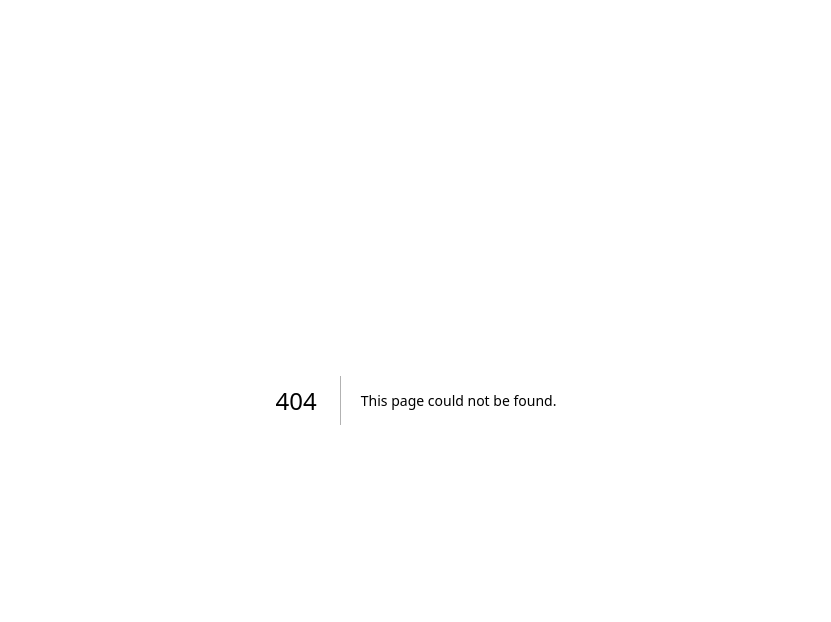
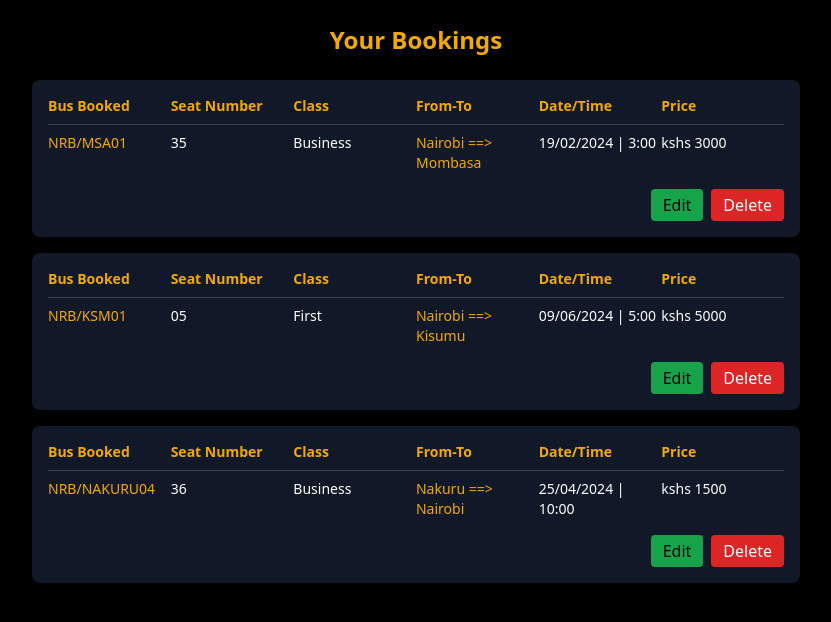
Before and after one commit to Melrwa/BookBus, a Next.js app in the folder client/: page /bookings in a window 1280 px wide. Before the commit this address had no page. Shown: the top 622 px of the page, without its empty margins (224-1055 px from the left). Built offline with nearby package versions, Linux system fonts and the light colour scheme.

Commit message:
Enhance homepage layout with logo, updated navigation links, and improved bus search results display; add bus registration and bookings components

```diff
--- /dev/null
+++ b/client/src/app/adminhomepage/addbuses/Addbuses.js
@@ -0,0 +1,51 @@
+// import React from 'react'
+
+// export default function Addbuses() {
+//   return (
+//     <div>
+//       Addbuses
+//     </div>
+//   )
+// }
+
+
+export default function RegisterBus() {
+    return (
+      <div className="min-h-screen bg-black flex items-center justify-center">
+        <div className="bg-gray-900 p-8 rounded-lg shadow-lg w-full max-w-md">
+          <h2 className="text-[#F4A900] text-xl font-semibold text-center mb-6">
+            Register a New Bus
+          </h2>
+          <form className="space-y-4">
+            <div>
+              <label className="text-[#F4A900] block mb-1">Bus Company</label>
+              <input type="text" className="w-full p-2 rounded bg-gray-700 text-white" />
+            </div>
+            <div>
+              <label className="text-[#F4A900] block mb-1">Bus Name</label>
+              <input type="text" className="w-full p-2 rounded bg-gray-700 text-white" />
+            </div>
+            <div>
+              <label className="text-[#F4A900] block mb-1">Number of Seats</label>
+              <input type="number" className="w-full p-2 rounded bg-gray-700 text-white" />
+            </div>
+            <div>
+              <label className="text-[#F4A900] block mb-1">Cost Per Seat</label>
+              <input type="number" className="w-full p-2 rounded bg-gray-700 text-white" />
+            </div>
+            <div>
+              <label className="text-[#F4A900] block mb-1">Route</label>
+              <input type="text" className="w-full p-2 rounded bg-gray-700 text-white" />
+            </div>
+            <div>
+              <label className="text-[#F4A900] block mb-1">Time Of Travel</label>
+              <input type="time" className="w-full p-2 rounded bg-gray-700 text-white" />
+            </div>
+            <button type="submit" className="w-full bg-[#F4A900] text-black p-2 rounded font-semibold">
+              Register
+            </button>
+          </form>
+        </div>
+      </div>
+    );
+  }
--- /dev/null
+++ b/client/src/app/adminhomepage/addbuses/page.js
@@ -0,0 +1,10 @@
+import React from 'react'
+import Addbuses from './Addbuses'
+
+export default function page() {
+  return (
+    <div>
+      <Addbuses />
+    </div>
+  )
+}
--- /dev/null
+++ b/client/src/app/bookings/bookings.js
@@ -0,0 +1,72 @@
+// import React from 'react'
+
+// export default function Bookings() {
+//   return (
+//     <div>
+//       Bookings
+//     </div>
+//   )
+// }
+
+
+export default function Bookings() {
+    const bookings = [
+      {
+        bus: "NRB/MSA01",
+        seat: "35",
+        class: "Business",
+        fromTo: "Nairobi ==> Mombasa",
+        dateTime: "19/02/2024 | 3:00",
+        price: "kshs 3000",
+      },
+      {
+        bus: "NRB/KSM01",
+        seat: "05",
+        class: "First",
+        fromTo: "Nairobi ==> Kisumu",
+        dateTime: "09/06/2024 | 5:00",
+        price: "kshs 5000",
+      },
+      {
+        bus: "NRB/NAKURU04",
+        seat: "36",
+        class: "Business",
+        fromTo: "Nakuru ==> Nairobi",
+        dateTime: "25/04/2024 | 10:00",
+        price: "kshs 1500",
+      },
+    ];
+
+    return (
+      <div className="min-h-screen bg-black text-white flex flex-col items-center p-6">
+        <h1 className="text-[#F4A900] text-2xl font-bold mb-6">Your Bookings</h1>
+
+        {bookings.map((booking, index) => (
+          <div key={index} className="bg-gray-900 w-full max-w-3xl p-4 rounded-lg shadow-lg mb-4">
+            <div className="grid grid-cols-6 text-sm font-semibold text-[#F4A900] border-b border-gray-700 pb-2">
+              <span>Bus Booked</span>
+              <span>Seat Number</span>
+              <span>Class</span>
+              <span>From-To</span>
+              <span>Date/Time</span>
+              <span>Price</span>
+            </div>
+
+            <div className="grid grid-cols-6 text-sm text-white py-2">
+              <span className="text-[#F4A900]">{booking.bus}</span>
+              <span>{booking.seat}</span>
+              <span>{booking.class}</span>
+              <span className="text-[#F4A900]">{booking.fromTo}</span>
+              <span>{booking.dateTime}</span>
+              <span>{booking.price}</span>
+            </div>
+
+            <div className="flex justify-end mt-2 space-x-2">
+              <button className="bg-green-600 text-black px-3 py-1 rounded">Edit</button>
+              <button className="bg-red-600 text-white px-3 py-1 rounded">Delete</button>
+            </div>
+          </div>
+        ))}
+      </div>
+    );
+  }
--- /dev/null
+++ b/client/src/app/bookings/page.js
@@ -0,0 +1,10 @@
+import React from 'react'
+import Bookings from './bookings'
+
+export default function page() {
+  return (
+    <div>
+      <Bookings />
+    </div>
+  )
+}
--- a/client/src/app/page.js
+++ b/client/src/app/page.js
@@ -3,16 +3,19 @@ export default function Home() {
         <div className="bg-black text-white min-h-screen">
             {/* Navbar */}
             <nav className="bg-gray-900 py-4 px-6 flex justify-between items-center">
-          <div className="text-2xl font-bold text-white">Book Bus</div>
+                <div className="flex items-center gap-2">
+                    <img src="/bus-logo.png" alt="Bus Logo" className="h-10" />
+                    <span className="text-2xl font-bold text-white">Book Bus</span>
+                </div>
                 <div className="flex gap-6">
                     <a href="#" className="text-white hover:text-yellow-500">Home</a>
-            <a href="#" className="text-white hover:text-yellow-500">Bookings</a>
-            <a href="#" className="text-white hover:text-yellow-500">About Us</a>
+                    <a href="/bookings" className="text-white hover:text-yellow-500">Bookings</a>
+                    <a href="#aboutus" className="text-white hover:text-yellow-500">About Us</a>
                     <a href="#" className="text-white hover:text-yellow-500">Contacts</a>
                 </div>
                 <div className="flex gap-4">
-            <button className="bg-[#F4A900] text-black px-4 py-2 rounded">Sign Up</button>
-            <button className="bg-[#F4A900] text-black px-4 py-2 rounded">Login</button>
+                    <a href = "/signup"className="bg-[#F4A900] text-black px-4 py-2 rounded">Sign Up</a>
+                    <a href="/login" className="bg-[#F4A900] text-black px-4 py-2 rounded">Login</a>
                 </div>
             </nav>
 
@@ -30,20 +33,30 @@ export default function Home() {
                 </div>
             </div>
 
-        {/* Dummy Bus Search Results */}
+            {/* Bus Search Results */}
             <div className="container mx-auto p-4 mt-6">
                 <h2 className="text-2xl font-bold text-yellow-500">Available Buses</h2>
-          <div className="bg-gray-800 p-4 rounded-lg mt-4">
-            <h3 className="text-xl">Mombasa → Nairobi</h3>
-            <p>Departure: 21:00 hrs | Arrival: 05:00 hrs</p>
-            <p className="text-green-400">VIP: kshs 1800</p>
-            <p className="text-red-400">Business: kshs 1600</p>
-            <button className="bg-red-500 px-4 py-2 mt-2 rounded">Select</button>
+                <div className="bg-gray-800 p-6 rounded-lg mt-4 flex flex-col gap-2 border border-gray-700">
+                    <div className="flex justify-between items-center">
+                        <div>
+                            <h3 className="text-xl font-semibold">Mombasa → Nairobi</h3>
+                            <p>Departure: <span className="font-semibold">21:00 hrs</span> | Arrival: <span className="font-semibold">05:00 hrs</span></p>
+                        </div>
+                        <span className="text-yellow-400 font-bold">8 hrs</span>
+                    </div>
+                    <div className="flex justify-between items-center mt-2">
+                        <div>
+                            <p className="text-green-400 font-semibold">VIP: kshs 1800</p>
+                            <p className="text-red-400 font-semibold">Normal: kshs 1600</p>
+                        </div>
+                        <button className="bg-red-500 px-4 py-2 rounded">Select</button>
+                    </div>
+                    <p className="text-white text-sm mt-2">Available Seats: <span className="bg-red-600 px-2 py-1 rounded text-white">23</span></p>
                 </div>
             </div>
 
             {/* About Us Section */}
-        <div className="bg-gray-900 p-8 mt-10 text-center">
+            <div id ="aboutus" className="bg-gray-900 p-8 mt-10 text-center">
                 <h2 className="text-2xl font-bold text-yellow-500">About Us</h2>
                 <p className="mt-4 text-lg">We provide seamless and affordable bus travel across major cities.</p>
                 <h3 className="mt-6 text-lg font-semibold">Contact Us</h3>
```
Lines whose indentation alone changed are shown as unchanged.
